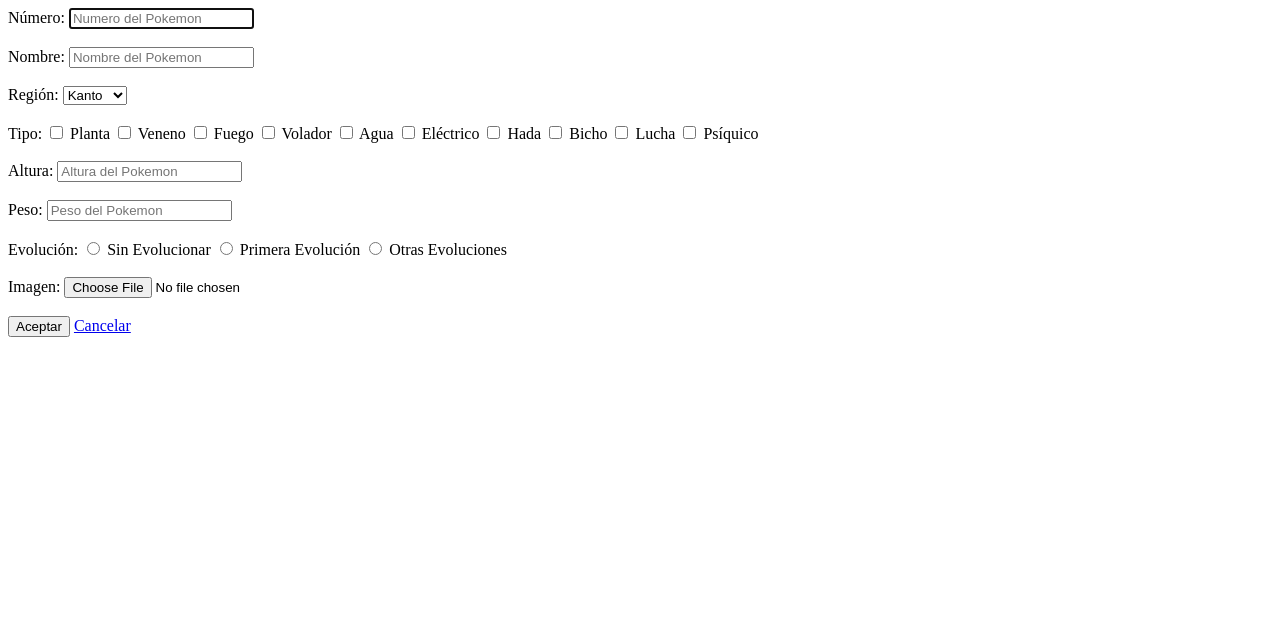
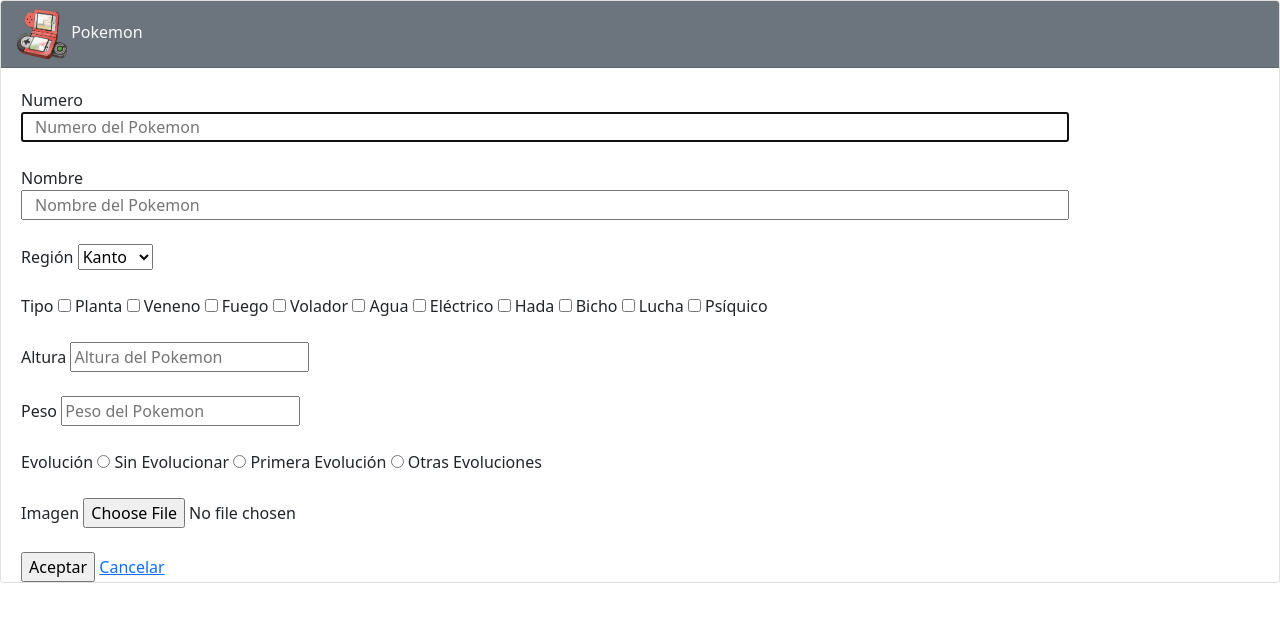
Before and after one commit to sergiJimenez/Pokemon.github.io, a PHP site: page /php_views/pokemon.php in a window 1280 px wide. Shown: the top 622 px of the page. Run offline with PHP 8.4, Linux system fonts and the light colour scheme.

Commit message:
finding the way

```diff
--- a/php_views/pokemon.php
+++ b/php_views/pokemon.php
@@ -1,27 +1,43 @@
 <!DOCTYPE html>
-<html lang="en">
+<html lang="es">
 
 <head>
     <meta charset="UTF-8">
     <meta http-equiv="X-UA-Compatible" content="IE=edge">
     <meta name="viewport" content="width=device-width, initial-scale=1.0">
-    <title>Document</title>
+    <title>Searching Pokemon</title>
+    <link rel="stylesheet" href="../style/searchPokemon.css">
+    <link rel="stylesheet" href="../bootstrap-5.1.3-dist/css/bootstrap.min.css">
+    <script src="../bootstrap-5.1.3-dist/js/bootstrap.min.js"></script>
 </head>
 
 <body>
-    <form>
+    <div class="card">
+        <div class="card-header bg-secondary">
+            <a class="text-light" style="text-decoration: none;">
+                <img src="../media/Pokedex.png" width="50px" height="50px">
+                Pokemon
+            </a>
+        </div>
+        <form style="padding-left: 20px; padding-top: 20px">
             <!-- Section 1 -->
-        <label for="pokemonNumber">Número: </label>
-        <input type="text" id="pokemonNumber" name="pokemonNumber" placeholder="Numero del Pokemon" maxlength="3" autofocus><br><br>
+            <label for="pokemonNumber" style="padding-right: 240px">Numero</label>
+            <input type="text" class="container-fluid col-10" id="pokemonNumber" name="pokemonNumber" placeholder="Numero del Pokemon" maxlength="3" autofocus><br><br>
+            <!-- AIR -->
+            <!-- AIR -->
+            <!-- AIR -->
             <!-- AIR -->
             <!-- AIR -->
             <!-- Section 2 -->
-        <label for="pokemonName">Nombre: </label>
-        <input type="text" id="pokemonName" name="pokemonName" placeholder="Nombre del Pokemon"><br><br>
+            <label for="pokemonName" style="padding-right: 240px">Nombre</label>
+            <input type="text" class="container-fluid col-10" id="pokemonName" name="pokemonName" placeholder="Nombre del Pokemon"><br><br>
+            <!-- AIR -->
+            <!-- AIR -->
+            <!-- AIR -->
             <!-- AIR -->
             <!-- AIR -->
             <!-- Section 3 -->
-        <label for="region">Región: </label>
+            <label for="region">Región</label>
             <select id="region" name="region">
                 <!-- Region 1 -->
                 <option value="Kanto">Kanto</option>
@@ -36,8 +52,11 @@
             </select><br><br>
             <!-- AIR -->
             <!-- AIR -->
+            <!-- AIR -->
+            <!-- AIR -->
+            <!-- AIR -->
             <!-- Section 4 -->
-        <label for="types">Tipo: </label>
+            <label for="types">Tipo</label>
             <!-- Type1 -->
             <input type="checkbox" id="type1" name="type" value="Planta">
             <label for="type1">Planta</label>
@@ -70,18 +89,27 @@
             <label for="type10">Psíquico</label><br><br>
             <!-- AIR -->
             <!-- AIR -->
+            <!-- AIR -->
+            <!-- AIR -->
+            <!-- AIR -->
             <!-- Section 5 -->
-        <label for="height">Altura: </label>
+            <label for="height">Altura</label>
             <input type="number" id="height" name="height" placeholder="Altura del Pokemon" min="1"><br><br>
             <!-- AIR -->
             <!-- AIR -->
+            <!-- AIR -->
+            <!-- AIR -->
+            <!-- AIR -->
             <!-- Section 6 -->
-        <label for="weight">Peso: </label>
+            <label for="weight">Peso</label>
             <input type="number" id="weight" name="weight" placeholder="Peso del Pokemon" min="0" step="0.01"><br><br> <!--  ___________________DECIMALS______________________  -->
             <!-- AIR -->
             <!-- AIR -->
+            <!-- AIR -->
+            <!-- AIR -->
+            <!-- AIR -->
             <!-- Section 7 -->
-        <label for=" evolution">Evolución: </label>
+            <label for=" evolution">Evolución</label>
             <!-- Option1 -->
             <input type="radio" id="withoutEvolution" name="radioSelector" value="withoutEvolution">
             <label for="withoutEvolution">Sin Evolucionar</label>
@@ -93,15 +121,22 @@
             <label for="othersEvolution">Otras Evoluciones</label><br><br>
             <!-- AIR -->
             <!-- AIR -->
+            <!-- AIR -->
+            <!-- AIR -->
+            <!-- AIR -->
             <!-- Section 8 -->
-        <label for="image">Imagen: </label>
+            <label for="image">Imagen</label>
             <input type="file" id="selectFile" name="selectFile"><br><br>
+            <!-- AIR -->
+            <!-- AIR -->
+            <!-- AIR -->
             <!-- AIR -->
             <!-- AIR -->
             <!-- Section 9 -->
             <input type="submit" value="Aceptar">
             <a href="empty">Cancelar</a>
         </form>
+    </div>
 </body>
 
 </html>
--- /dev/null
+++ b/style/searchPokemon.css
@@ -0,0 +1,4 @@
+pokemonNumber {
+  width: 30px;
+  padding-right: 20px;
+}
```
Also changed, not shown: media/Pikachu.png (added), media/Pikachu2.png (added), media/Pikachu3.png (added), media/Pikachu4.png (added), media/Pokeball.png (added). Lines whose indentation alone changed are shown as unchanged.
